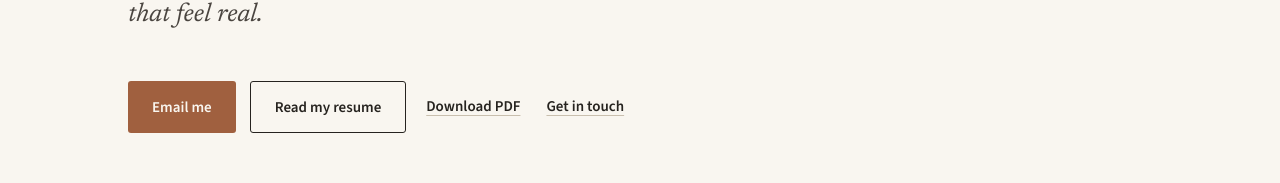
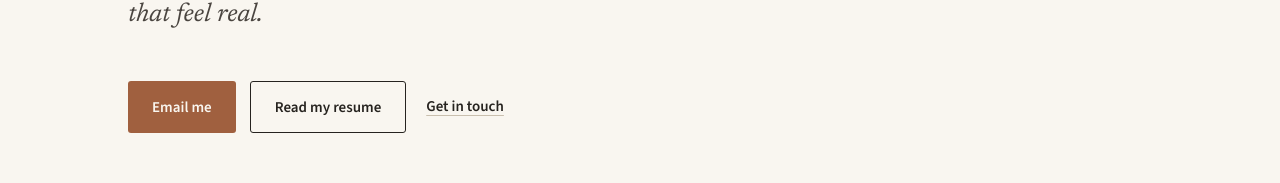
Before and after one commit to rjordan14/kristin-jordan-site, a plain HTML site: page kristin-site-reference.html in a window 1280 px wide. Shown: the part 685-868 px from the top of the page. Drawn offline with nearby package versions, Linux system fonts and the light colour scheme.

Commit message:
Keep resume actions on resume page

```diff
--- a/kristin-site-reference.html
+++ b/kristin-site-reference.html
@@ -54,7 +54,6 @@ a[href="resume.html"]:hover,#writing a:hover{background:#26231f !important;color
     <div style="display:flex;gap:14px;flex-wrap:wrap;margin-top:8px">
       <a href="mailto:mountainyogabozeman@gmail.com" style="background:#a0603f;color:#f9f6f0;padding:14px 24px;font-weight:600;font-size:15px;border-radius:3px">Email me</a>
       <a href="resume.html" style="border:1px solid #26231f;color:#26231f;padding:13px 24px;font-weight:600;font-size:15px;border-radius:3px">Read my resume</a>
-      <a href="Kristin%20Jordan%20Resume.pdf" download style="color:#26231f;padding:13px 6px;font-weight:600;font-size:15px;text-decoration:underline;text-underline-offset:4px;text-decoration-color:#c9bfae">Download PDF</a>
       <a href="#contact" style="color:#26231f;padding:13px 6px;font-weight:600;font-size:15px;text-decoration:underline;text-underline-offset:4px;text-decoration-color:#c9bfae">Get in touch</a>
     </div>
   </header>
@@ -252,7 +251,6 @@ a[href="resume.html"]:hover,#writing a:hover{background:#26231f !important;color
       <div style="display:flex;gap:14px;flex-wrap:wrap">
         <a href="mailto:mountainyogabozeman@gmail.com" style="background:#a0603f;color:#f9f6f0;padding:14px 24px;font-weight:600;font-size:15px;border-radius:3px">Email me</a>
         <a href="resume.html" style="border:1px solid #26231f;color:#26231f;padding:13px 24px;font-weight:600;font-size:15px;border-radius:3px">Read my resume</a>
-        <a href="Kristin%20Jordan%20Resume.pdf" download style="color:#26231f;padding:13px 6px;font-weight:600;font-size:15px;text-decoration:underline;text-underline-offset:4px;text-decoration-color:#c9bfae">Download PDF</a>
       </div>
       <div style="display:flex;gap:8px 28px;flex-wrap:wrap;font-size:15px;color:#4a4540;padding-top:24px;border-top:1px solid #e4ddd1">
         <span>Bozeman, Montana</span>
```
